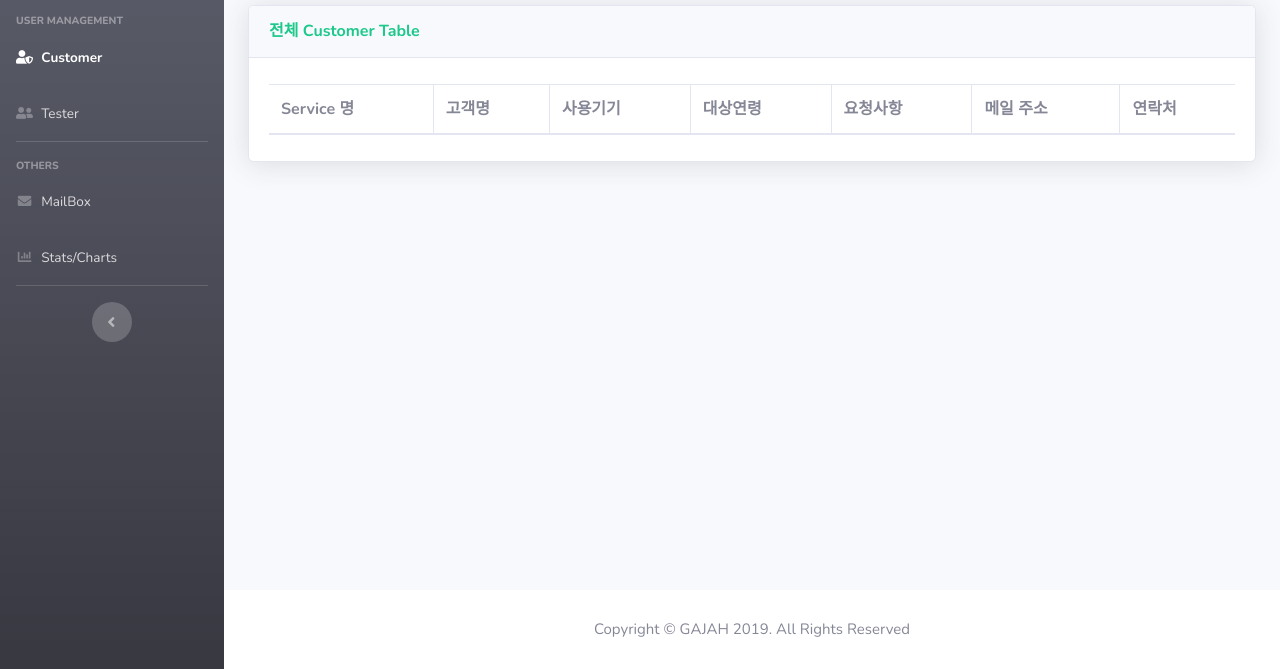
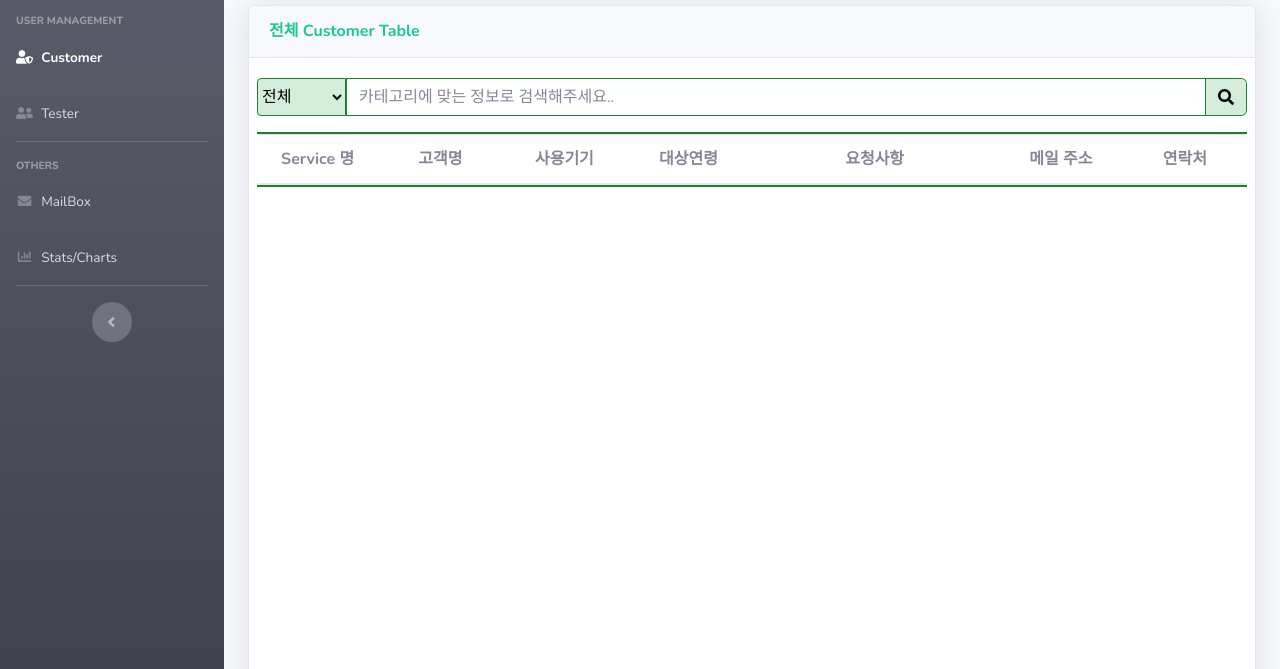
Before and after one commit to Kosy5464/GreenTester_DBManagement, a website with bundled scripts: page CustomerPage.html in a window 1280 px wide. Shown: the part 131-800 px from the top of the page. Built offline with nearby package versions, Linux system fonts and the light colour scheme; no server answers.

Commit message:
CustomerPage 테이블 기본 완성

```diff
--- a/CustomerPage.html
+++ b/CustomerPage.html
@@ -23,7 +23,7 @@
 
     <!-- Template CSS 파일 X-->
     <link href="css/gtCSS.css" rel="stylesheet">
-
+    <link href="css/table.css" rel="stylesheet">
     <!-- Data 연동 -->
     <script src="https://www.gstatic.com/firebasejs/5.7.2/firebase.js"></script>
     <!-- data 넣는 js -->
@@ -321,32 +321,47 @@
                     <div class="card-header py-3">
                         <h6 class="m-0 font-weight-bold text-success">전체 Customer Table</h6>
                     </div>
-                    <div class="card-body" id="testerTable">
-                        <div class="table-responsive">
-                            <table class="table table-bordered" id="dataTable" width="100%" cellspacing="0">
+                    <div class="card-body">
+                        <form>
+                            <div class="form-group row">
+                                <form class="form-inline mr-auto">
+
+                                    <div class="input-group md-form form-sm form-2 pl-0">
+                                        <select class="category">
+                                            <option name="search1" value="total">전체&nbsp;&nbsp;&nbsp;</option>
+                                            <option name="search1" value="grade">Service명</option>
+                                            <option name="search1" value="name">고객명</option>
+                                            <option name="search1" value="AgeSex">사용기기</option>
+                                            <option name="search1" value="hobby">대상연령</option>
+                                        </select>
+                                        <input class="form-control my-0 py-1 lime-border" onkeyup="myFunction()" id="myInput" type="text" placeholder="카테고리에 맞는 정보로 검색해주세요.." aria-label="Search">
+                                        <div class="input-group-append">
+                                            <span class="input-group-text lime lighten-2" id=""> <i class="fas fa-search" aria-hidden="true"></i></i></span>
+                                        </div>
+                                    </div>
+                                </form>
+                            </div>
+                        <div class="form-group row">
+                            <table class="table table-striped table-hover" id="customer_Table">
                                 <thead>
                                 <tr>
-                                    <th>Service 명</th>
-                                    <th>고객명</th>
-                                    <th>사용기기</th>
-                                    <th>대상연령</th>
-                                    <th>요청사항</th>
-                                    <th>메일 주소</th>
-                                    <th>연락처</th>
+                                    <th style="width:4%;">Service 명</th>
+                                    <th style="width:6%;">고객명</th>
+                                    <th style="width:6%;">사용기기</th>
+                                    <th style="width:6%;">대상연령</th>
+                                    <th style="width:12%;">요청사항</th>
+                                    <th style="width:6%;">메일 주소</th>
+                                    <th style="width:6%;">연락처</th>
                                 </tr>
                                 </thead>
                                 <tbody id="customerData">
-                                <tr></tr>
                                 </tbody>
                             </table>
                         </div>
                         <!--table contents-->
+                        </form>
                     </div>
-                </div>
-
-            </div>
             <!-- /.container-fluid -->
-
         </div>
         <!-- End of Main Content -->
 
--- a/js/aboutDB/customerTable.js
+++ b/js/aboutDB/customerTable.js
@@ -32,14 +32,49 @@ window.onload = function() {
 
         if(AppWeb!=undefined){
             customerData.innerHTML +='<tr>\n' +
-                '                                    <td>'+AppWeb+'</td>\n' +
-                '                                   <td>'+clientName+'</td>\n' +
-                '                                  <td>'+device+'</td>\n' +
-                '                                   <td>'+age+'</td>\n' +
-                '                                   <td>'+testDetails+'</td>\n' +
-                '                                   <td>'+clientEmail+'</td>\n' +
-                '                                   <td>'+clientTel+'</td>\n' +
+                '                                    <td style="width:11%;">'+AppWeb+'</td>\n' +
+                '                                   <td style="width:12%;">'+clientName+'</td>\n' +
+                '                                  <td style="width:12%;">'+device+'</td>\n' +
+                '                                   <td style="width:14%;">'+age+'</td>\n' +
+                '                                   <td style="width:24%;">'+testDetails+'</td>\n' +
+                '                                   <td style="width:14%;">'+clientEmail+'</td>\n' +
+                '                                   <td style="width:14%;">'+clientTel+'</td>\n' +
                 '                                </tr>' ;
         }
     });
 };
+
+function myFunction() {
+    var radiogaga = document.getElementsByName("search1");
+
+    // Declare variables
+    var input, filter, table, tr, td, i, txtValue;
+    input = document.getElementById("myInput");
+    filter = input.value.toUpperCase();
+    table = document.getElementById("customerData");
+    tr = table.getElementsByTagName("tr");
+
+    // Loop through all table rows, and hide those who don't match the search query
+    for (i = 0; i < tr.length; i++) {
+        //[]인덱스 안에 번호에 따라서 name의 검색할지 Countrty에 검색할지 결정
+        //td = tr[i].getElementsByTagName("td")[1];
+        if(radiogaga[0].selected){
+            td=tr[i];
+        }
+        else {
+            for (var j = 1; j < radiogaga.length; j++) {
+                if (radiogaga[j].selected) {
+                    td = tr[i].getElementsByTagName("td")[j-1];
+                }
+            }
+        }
+        if (td) {
+            txtValue = td.textContent || td.innerText;
+            if (txtValue.toUpperCase().indexOf(filter) > -1) {
+                tr[i].style.display = "";
+            } else {
+                tr[i].style.display = "none";
+            }
+        }
+    }
+}
```
Also changed, not shown: TesterPage.html (+0 -2 lines).
